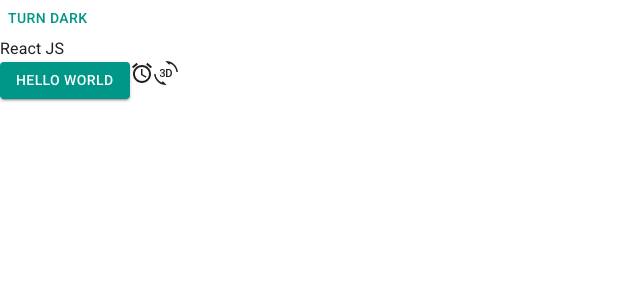
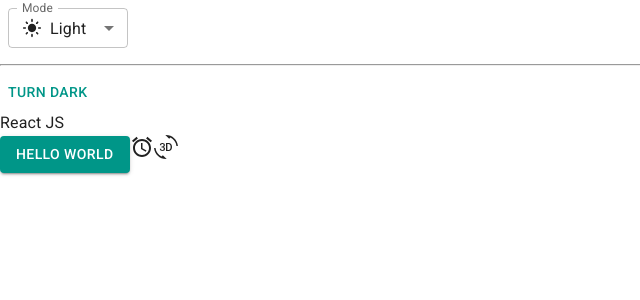
Before and after one commit to S4n6/trello-web-trungquandev, a React (Vite) app: page / in a window 1280 px wide. Shown: the top 300 px of the page, without its empty margins (0-640 px from the left). Built offline with nearby package versions, Linux system fonts and the light colour scheme.

Commit message:
Add mode Theme type select

```diff
--- a/src/App.jsx
+++ b/src/App.jsx
@@ -1,23 +1,67 @@
-import Button from '@mui/material/Button';
-import { AccessAlarm, ThreeDRotation } from '@mui/icons-material';
-import Typography  from '@mui/material/Typography';
-import {
-  Experimental_CssVarsProvider as CssVarsProvider,
-  experimental_extendTheme as extendTheme,
-  useColorScheme,
-} from '@mui/material/styles'
+import Button from '@mui/material/Button'
+import { AccessAlarm, ThreeDRotation } from '@mui/icons-material'
+import {useColorScheme} from '@mui/material/styles'
+import InputLabel from '@mui/material/InputLabel'
+import MenuItem from '@mui/material/MenuItem'
+import FormControl from '@mui/material/FormControl'
+import Select from '@mui/material/Select'
+import LightModeIcon from '@mui/icons-material/LightMode'
+import DarkModeOutlinedIcon  from '@mui/icons-material/DarkModeOutlined'
+import SettingsBrightnessIcon from '@mui/icons-material/SettingsBrightness'
+import Box from '@mui/material/Box'
+
+
+function ModeSelect(){
+  const { mode, setMode } = useColorScheme();
+  const handleChange = (event) => {
+    const selectMode = event.target.value
+    setMode(selectMode)
+  }
+
+  return (
+    <FormControl sx={{ m: 1, minWidth: 120 }} size="small">
+      <InputLabel id="label-select-dark-light-mod">Mode</InputLabel>
+      <Select
+        labelId="label-select-dark-light-mod"
+        id="label-select-dark-light-mod"
+        value={mode}
+        label="Mode"
+        onChange={handleChange}
+      >
+        <MenuItem value='light'>
+          <div style={ {display:'flex', alignItems:'center', gap:'8px'} }>
+            <LightModeIcon fontSize='small'/>
+            Light
+          </div>
+        </MenuItem>
+        <MenuItem value='dark'>
+          <Box sx={{display:'flex', alignItems:'center', gap:1}}>
+            <DarkModeOutlinedIcon fontSize='small'/>
+            Dark
+          </Box>
+        </MenuItem>
+        <MenuItem value='system'>
+          <Box sx={{display:'flex', alignItems:'center', gap:1}}>
+            <SettingsBrightnessIcon fontSize='small'/>
+            System
+          </Box>
+        </MenuItem>
+      </Select>
+    </FormControl>
+  );
+}
 
 function ModeToggle() {
   const { mode, setMode } = useColorScheme();
   return (
     <Button
       onClick={() => {
-        setMode(mode === 'light' ? 'dark' : 'light');
+        setMode(mode === 'light' ? 'dark' : 'light')
       }}
     >
       {mode === 'light' ? 'Turn dark' : 'Turn light'}
     </Button>
-  );
+  )
 }
 
 
@@ -25,6 +69,8 @@
 
   return (
     <>
+      <ModeSelect/>
+      <hr/>
       <ModeToggle/>
       <div>React JS</div>
       <Button variant="contained">Hello world</Button>
```
